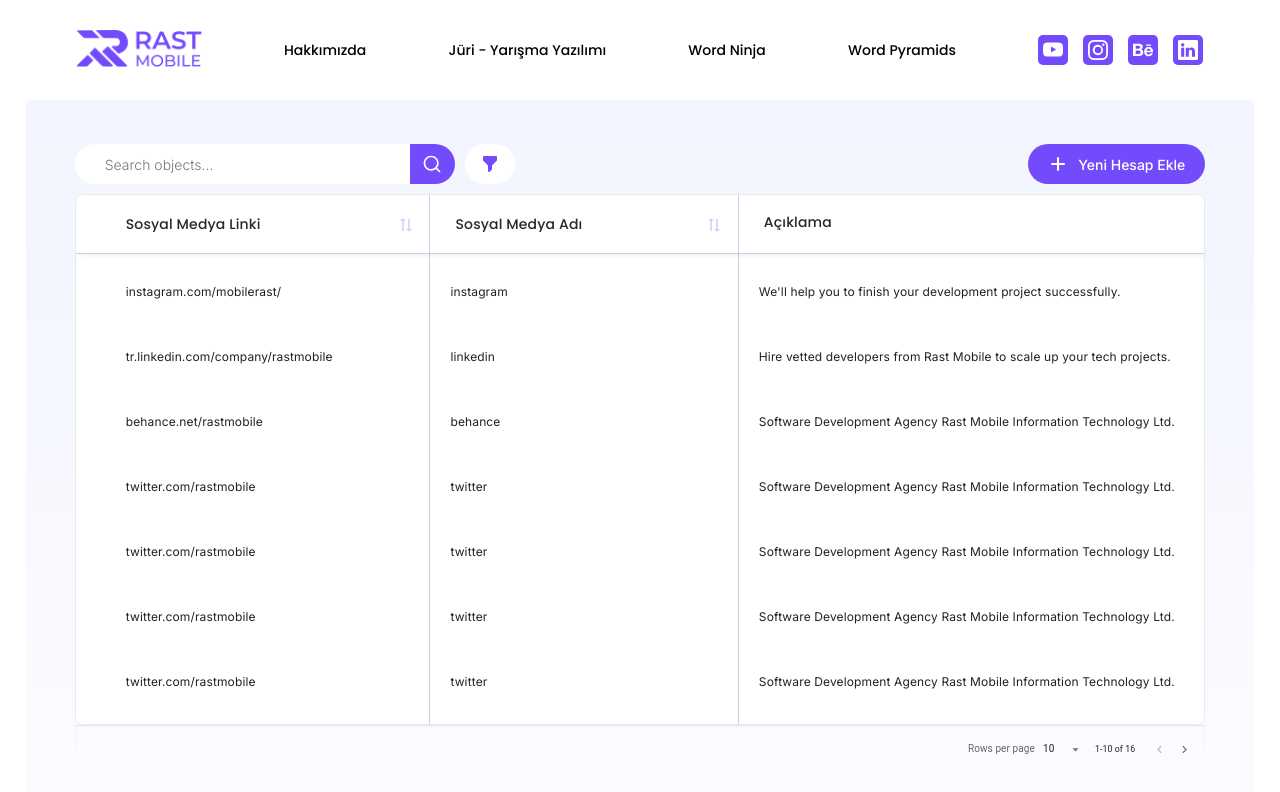
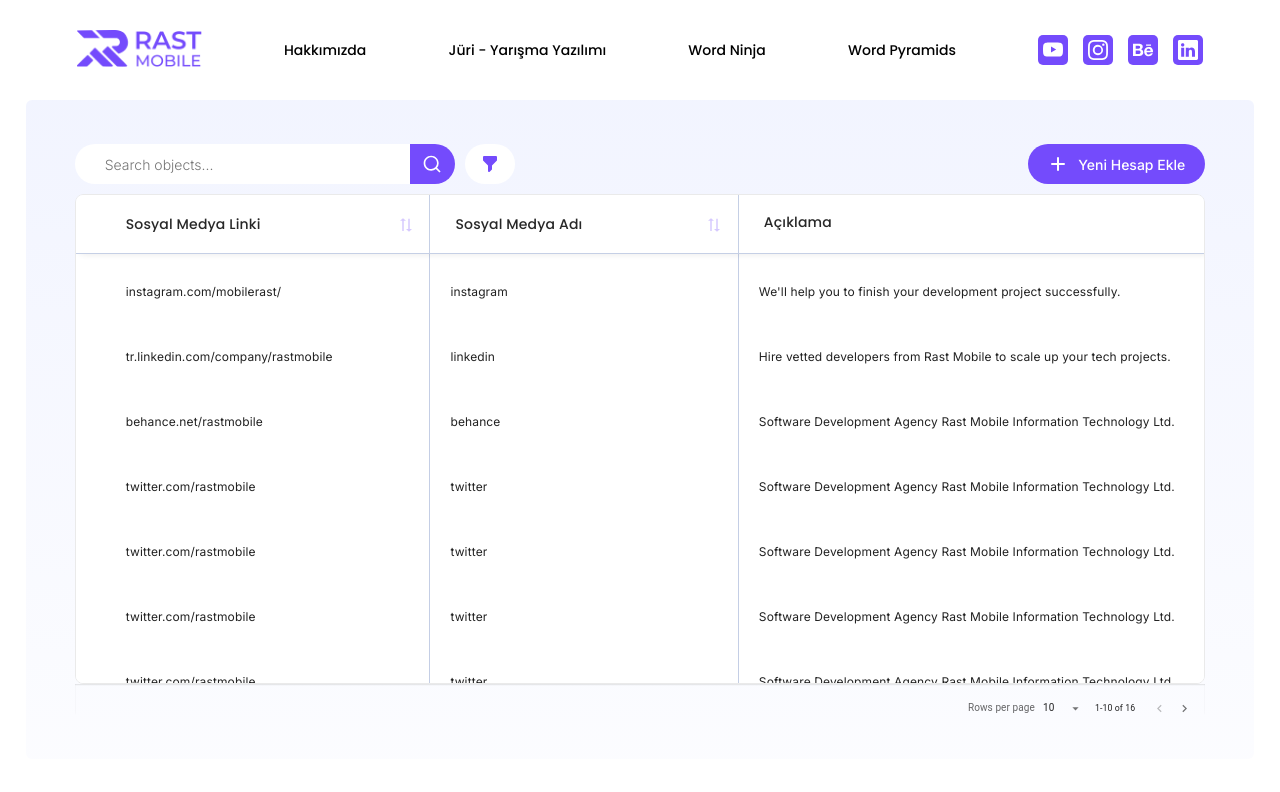
Before and after one commit to abdullah-turgut/rast-mobile, a React (Vite) app: page / in a window 1280 px wide. Shown: the top 792 px of the page. Built offline with nearby package versions, Linux system fonts and the light colour scheme.

Commit message:
data body height responsive

```diff
--- a/src/components/DataGrid.jsx
+++ b/src/components/DataGrid.jsx
@@ -135,7 +135,7 @@
           border: '1px solid #eaeaea',
           background: 'transparent',
           flexGrow: '1',
-          maxHeight: '66rem',
+          maxHeight: 'calc(100vh - 31rem)',
           overflowY: 'auto',
         },
       }}
```
